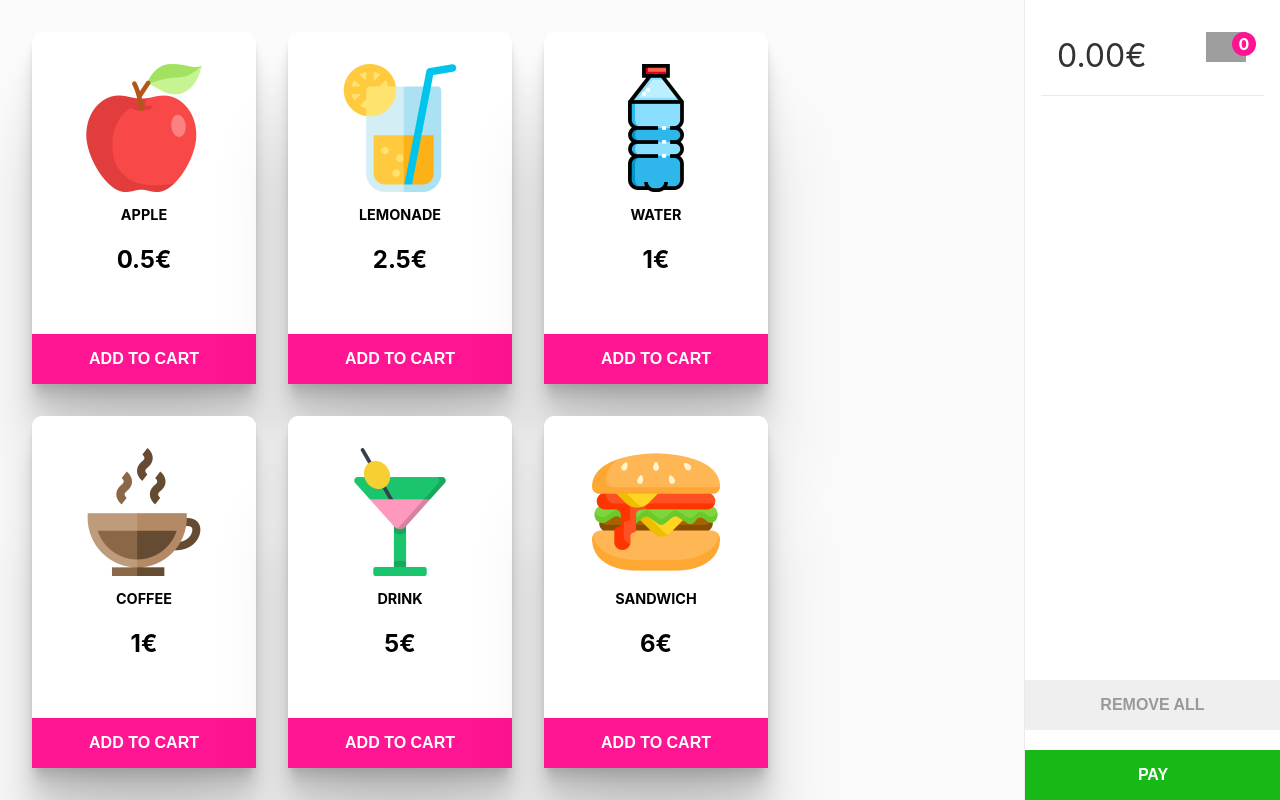
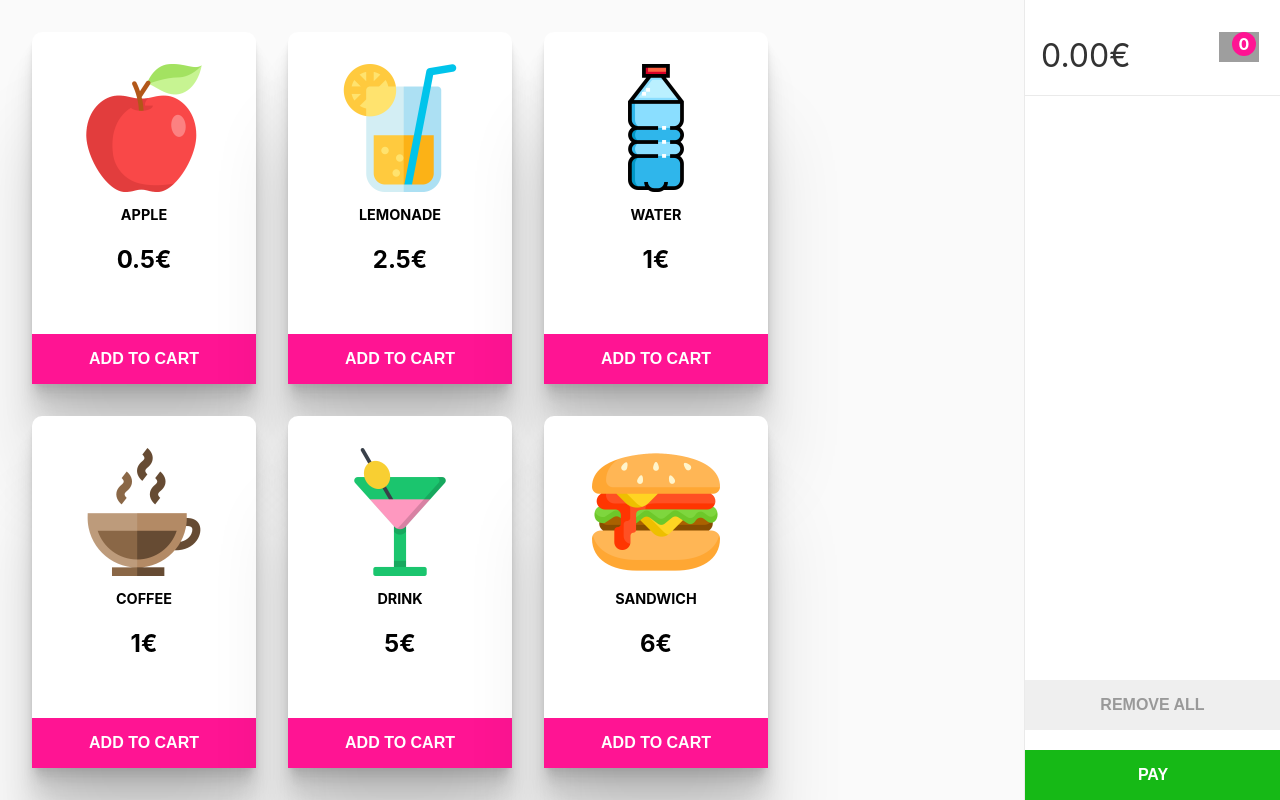
Before and after one commit to devbewill/react-simple-cart-demo, a React (Create React App) app: page / in a window 1280 px wide. Built offline with nearby package versions, Linux system fonts and the light colour scheme; grey boxes are pictures that could not be loaded.

Commit message:
fixed cart scroll

```diff
--- a/src/App.scss
+++ b/src/App.scss
@@ -43,7 +43,7 @@ button {
 .cart {
 	background: #fff;
 	position: relative;
-	padding: 1em;
+	padding: 1em 0;
 	border-left: 1px solid #eaeaea;
 	height: 100vh;
 	overflow-y: scroll;
@@ -81,8 +81,10 @@ button {
 	}
 
 	.cartDetail {
-		padding-top: 2em;
+		padding: 2em 1em 0 1em;
 		font-size: 1.2em;
+		max-height: 70vh;
+		overflow: auto;
 
 		.cartSingleItem {
 			display: flex;
```
